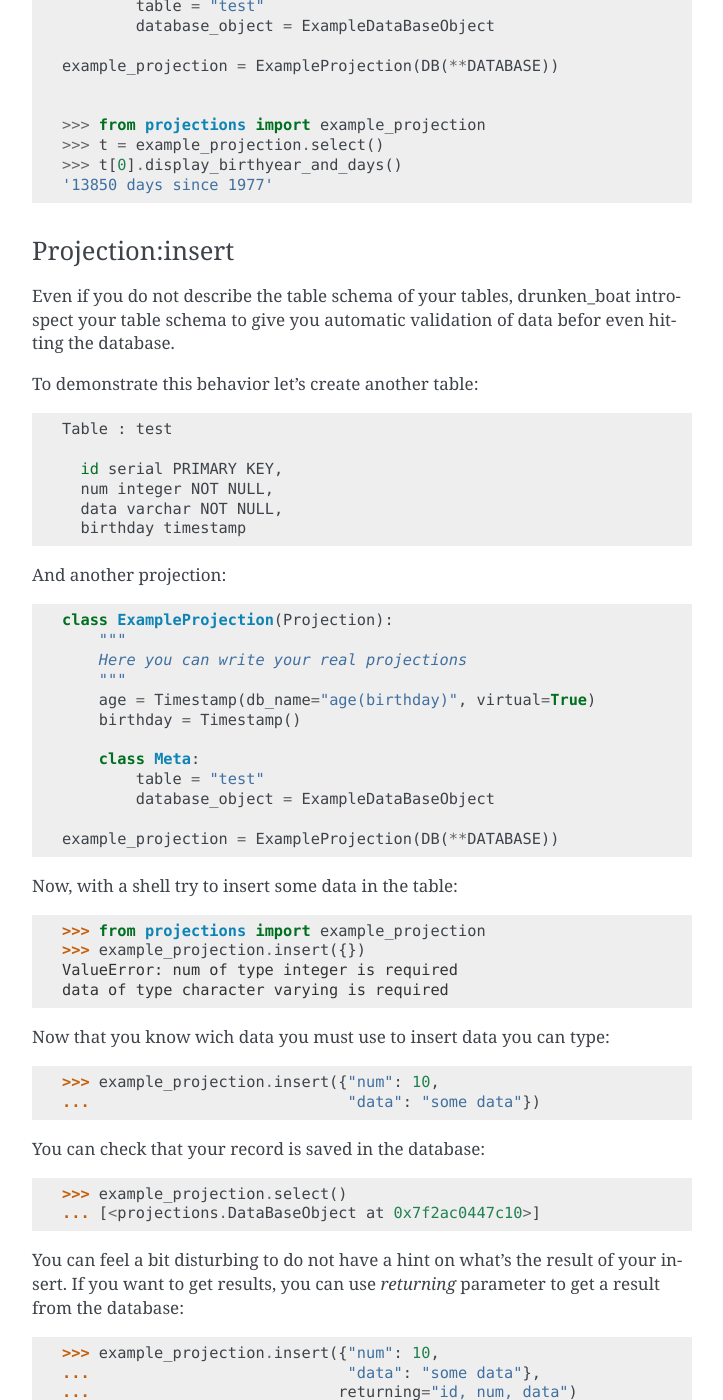
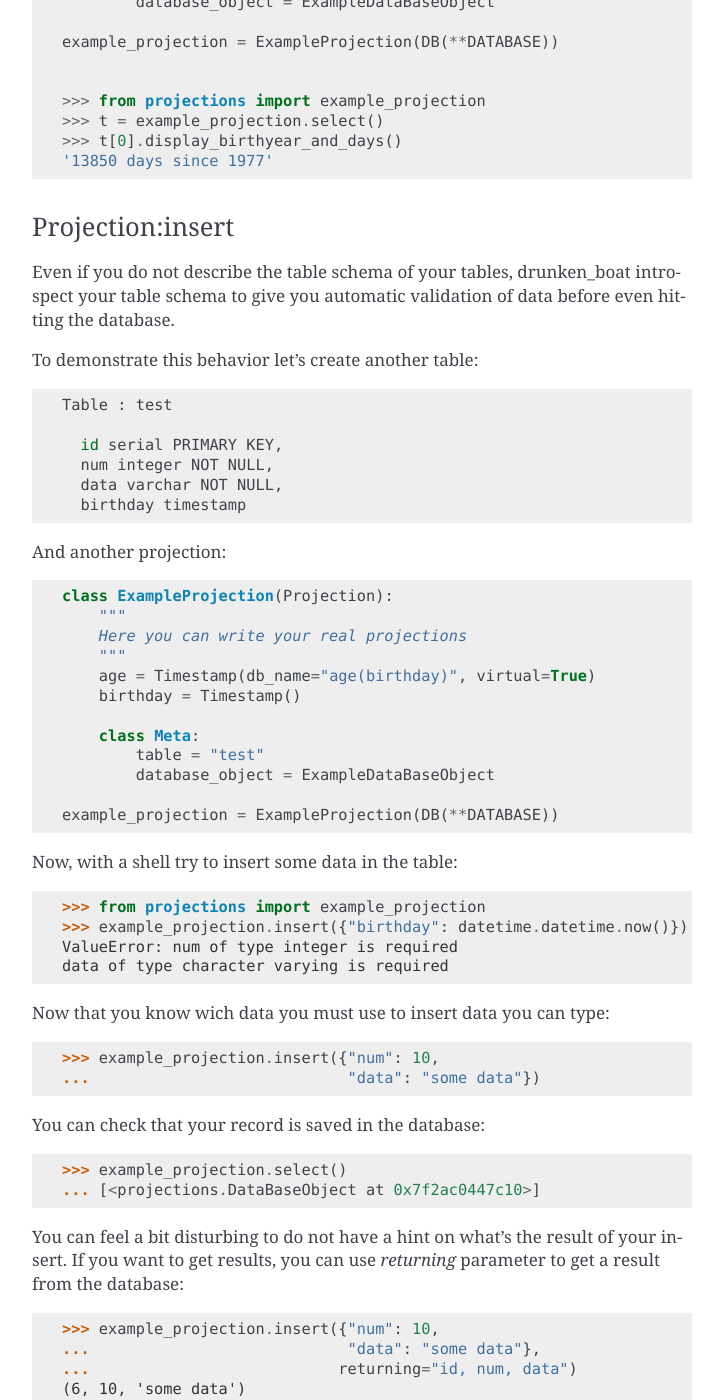
Before and after one commit to boblefrag/drunken_boat, a Sphinx documentation site: the page built from docs/source/tutorial.rst, in a window 1280 px wide and 1400 px high, scrolled down 2625 px. Shown: the whole window, without its empty margins (388-1111 px from the left). Built offline with Sphinx 7.4.7, drawn with Linux system fonts in a browser that asks for light colours; formulas are drawn with MathJax 3; pages that are not in the unit, such as notebooks, are missing from menus; some of the changed text lies outside the part shown.

Commit message:
fix a bit of doc

```diff
--- a/docs/source/tutorial.rst
+++ b/docs/source/tutorial.rst
@@ -140,7 +140,7 @@
 
 Even if you do not describe the table schema of your tables,
 drunken_boat introspect your table schema to give you automatic
-validation of data befor even hitting the database.
+validation of data before even hitting the database.
 
 To demonstrate this behavior let's create another table::
 
@@ -169,7 +169,7 @@
 Now, with a shell try to insert some data in the table::
 
   >>> from projections import example_projection
-  >>> example_projection.insert({})
+  >>> example_projection.insert({"birthday": datetime.datetime.now()})
   ValueError: num of type integer is required
   data of type character varying is required
 
```
Also changed, not shown: other parts of docs/source/tutorial.rst (+1 -1 lines).
